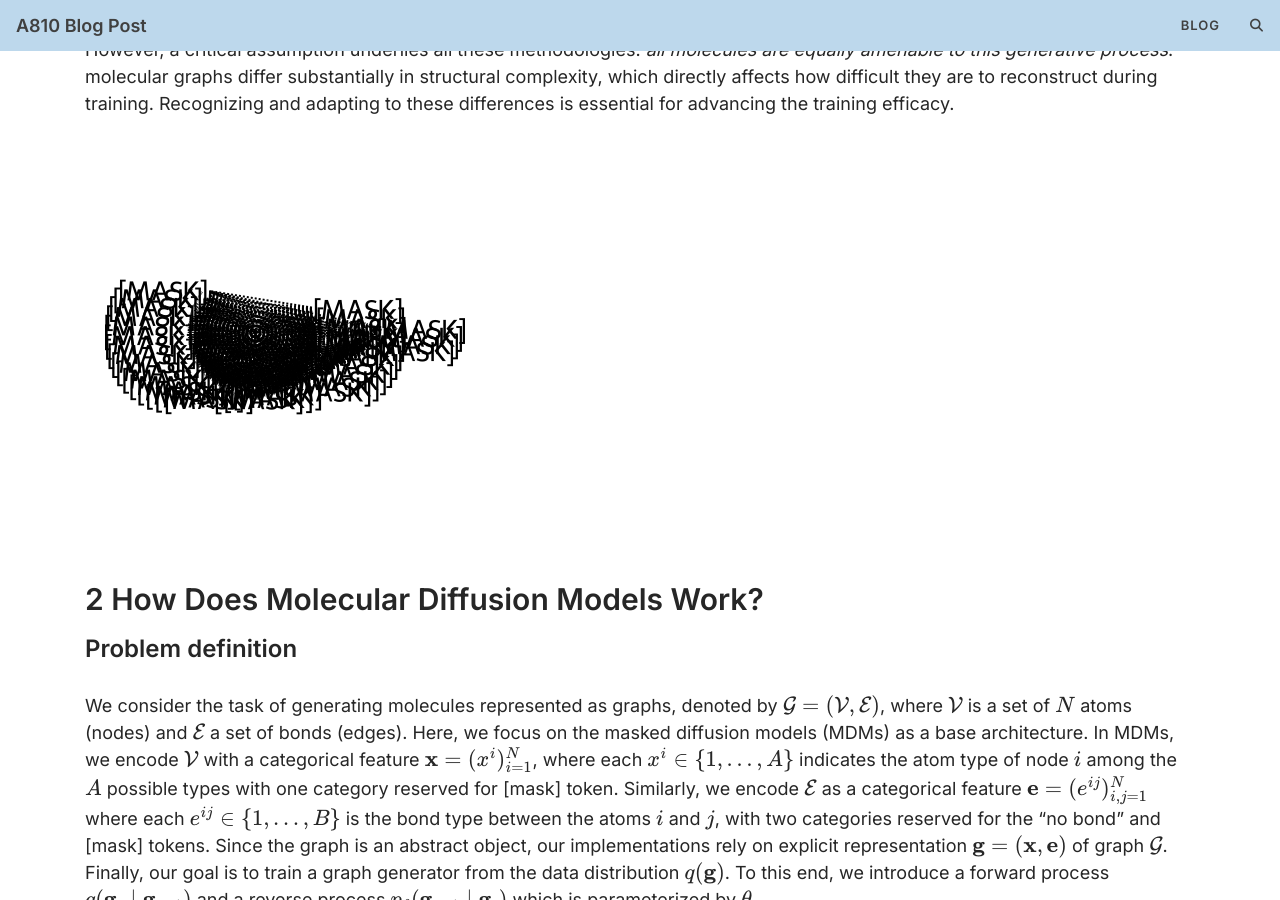
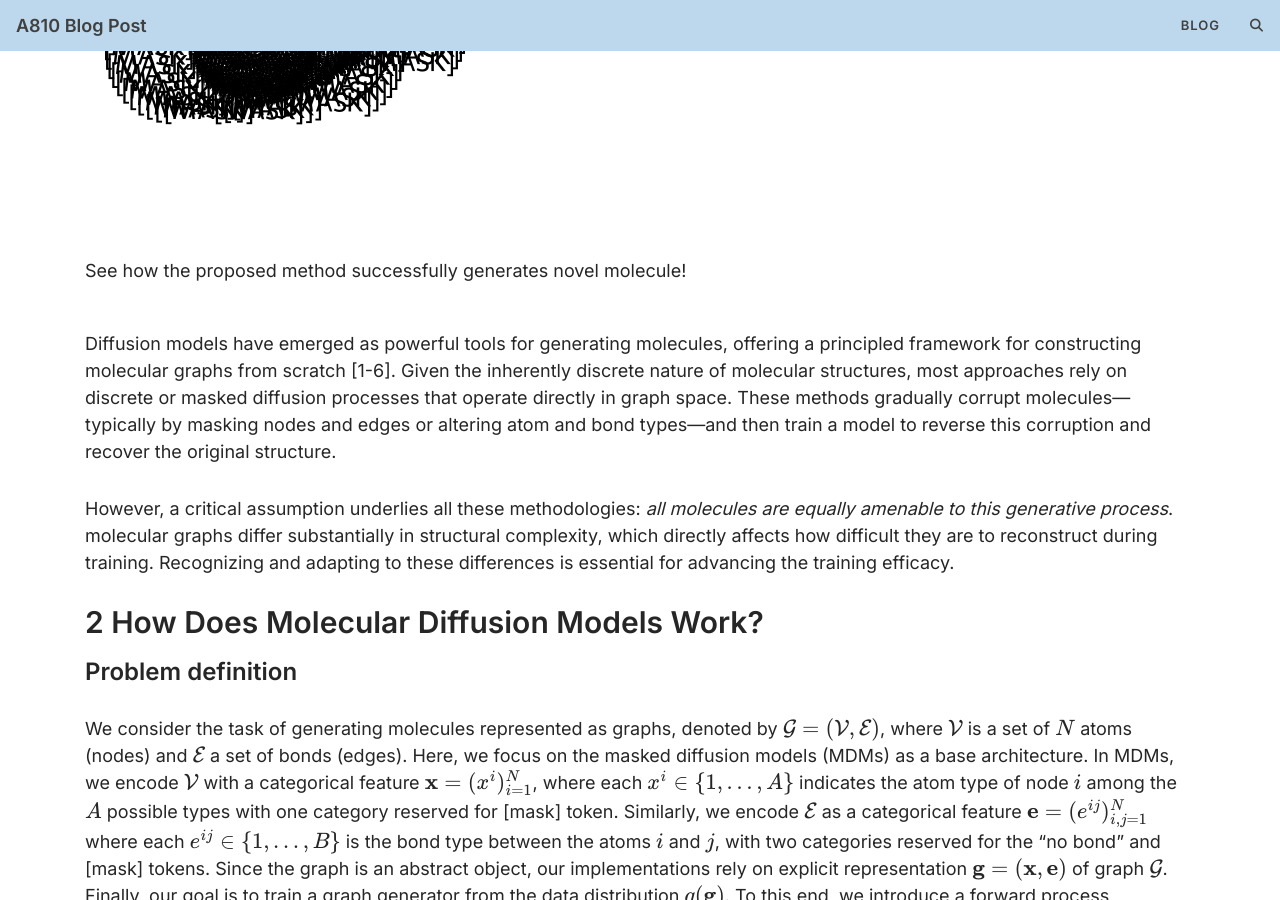
Before and after one commit to ai81020238069/ai81020238069.github.io, a Jekyll site: the page built from _posts/2025-05-31-ai810.md, in a window 1280 px wide and 900 px high, scrolled down 833 px. Built offline with Jekyll 4.4.1, drawn with Linux system fonts in a browser that asks for light colours; comment, search, counter and statistics services are not loaded.

Commit message:
add caption

```diff
--- a/_posts/2025-05-31-ai810.md
+++ b/_posts/2025-05-31-ai810.md
@@ -25,15 +25,17 @@ toc:
 
 ## 1 Introduction
 
+<div class="row mt-3">
+    <div class="col-sm mt-3 mt-md-0">
+        {% include figure.html path="assets/img/2025-05-31-ai810/1.gif"
+        class="img-fluid rounded z-depth-2"
+        caption="See how the proposed method successfully generates novel molecule!" %}
+    </div>
+</div>
+
 Diffusion models have emerged as powerful tools for generating molecules, offering a principled framework for constructing molecular graphs from scratch [1-6]. Given the inherently discrete nature of molecular structures, most approaches rely on discrete or masked diffusion processes that operate directly in graph space. These methods gradually corrupt molecules—typically by masking nodes and edges or altering atom and bond types—and then train a model to reverse this corruption and recover the original structure.
 
 However, a critical assumption underlies all these methodologies: *all molecules are equally amenable to this generative process*. molecular graphs differ substantially in structural complexity, which directly affects how difficult they are to reconstruct during training. Recognizing and adapting to these differences is essential for advancing the training efficacy.
-
-<div class="row mt-3">
-    <div class="col-sm mt-3 mt-md-0">
-        {% include figure.html path="assets/img/2025-05-31-ai810/1.gif" class="img-fluid rounded z-depth-2" %}
-    </div>
-</div>
 
 ## 2 How Does Molecular Diffusion Models Work?
 
```
